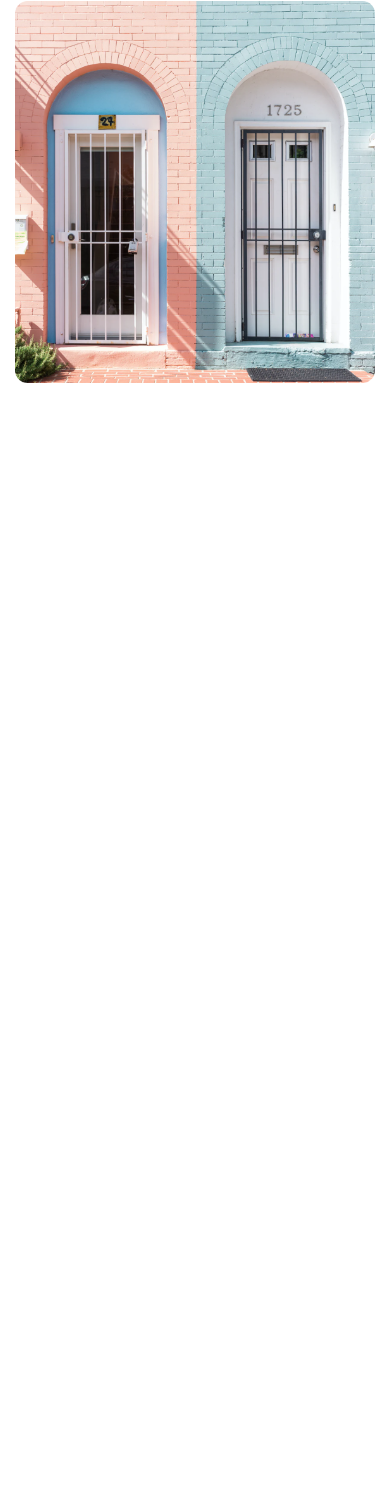
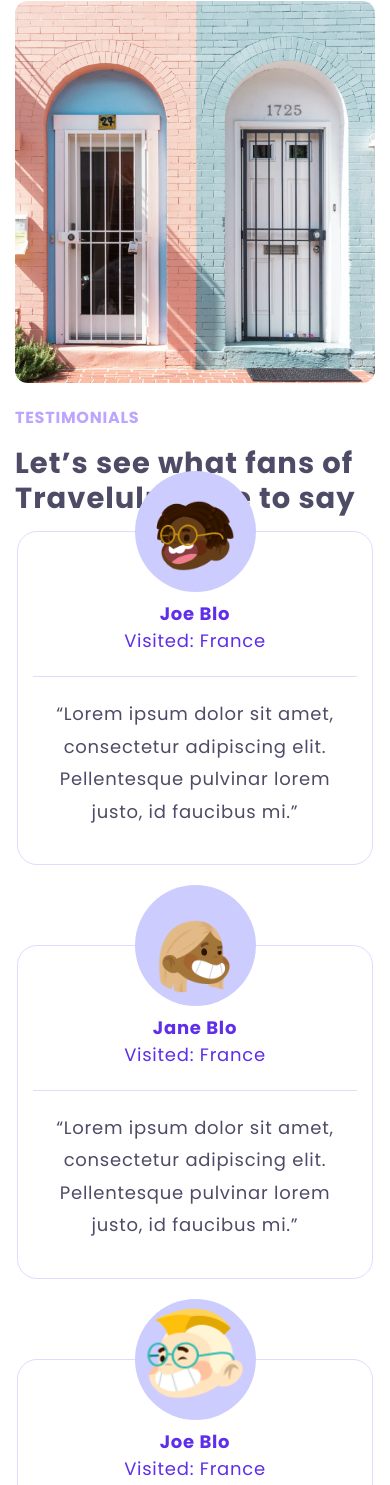
Before and after one commit to tahminajs76/TRAVEL, a plain HTML site: page index.html in a window 390 px wide. Shown: the part 4060-5545 px from the top of the page. Before the commit the page ends 4450 px from the top, so only its background shows below. Drawn offline with Linux system fonts and the light colour scheme; files whose address does not match are found by name.

Commit message:
finished comments

```diff
--- a/css/style.css
+++ b/css/style.css
@@ -336,6 +336,120 @@ button {
   height: auto;
 }
 
+/* comments */
+
+.comments__content {
+  display: flex;
+  align-items: center;
+  justify-content: space-between;
+  margin-top: 32px;
+}
+
+.comments__title {
+  color: #4e4b66;
+  font-size: 48px;
+  font-style: normal;
+  font-weight: 700;
+  line-height: 50px;
+  letter-spacing: 1px;
+  padding-bottom: 16px;
+  position: relative;
+  max-width: 45%;
+}
+.comments__title::after {
+  position: absolute;
+  content: "TESTIMONIALS";
+  color: #bca4ff;
+  font-family: Poppins;
+  font-size: 16px;
+  font-weight: 600;
+  line-height: 1.5;
+  letter-spacing: 0.75px;
+  left: 0;
+  top: -40px;
+}
+
+.comments__buttons {
+  display: flex;
+  gap: 32px;
+}
+
+.comments__buttons div {
+  width: 77px;
+  height: 77px;
+  cursor: pointer;
+}
+
+.comments__buttons div img {
+  width: 100%;
+  height: 100%;
+}
+
+.comments__cards {
+  grid-template-columns: repeat(3, 1fr);
+  gap: 32px;
+}
+
+.comments__cards .card {
+  border-radius: 20px;
+  border: 1px solid #e4daff;
+  padding: 42px 33px;
+  display: flex;
+  text-align: center;
+  flex-direction: column;
+  align-items: center;
+  position: relative;
+}
+
+.comments__cards .card .card__img {
+  position: absolute;
+  top: -61px;
+  width: 121px;
+  height: 121px;
+  background: #cdccff;
+  border-radius: 50%;
+}
+
+.comments__cards .card .card__img img {
+  width: 100%;
+  height: 100%;
+}
+
+.card__name {
+  color: #5f2eea;
+  text-align: center;
+  font-size: 18px;
+  font-style: normal;
+  font-weight: 600;
+  line-height: 1.5;
+  letter-spacing: 0.75px;
+  margin: 0;
+  margin-top: 32px;
+}
+
+.comments__cards .card .card__place {
+  color: #5f2eea;
+  font-size: 18px;
+  font-style: normal;
+  font-weight: 400;
+  line-height: 1.5;
+  letter-spacing: 0.75px;
+  margin: 0;
+  margin-bottom: 22px;
+}
+
+.comments__cards .card .card__texts {
+  border-top: 1px solid #e4daff;
+  color: #4e4b66;
+  text-align: center;
+  font-size: 18px;
+  font-style: normal;
+  font-weight: 400;
+  line-height: 1.8;
+  letter-spacing: 0.75px;
+  padding-top: 21px;
+}
+
 @media screen and (max-width: 1300px) {
   .container {
     padding-left: 30px;
@@ -398,6 +512,11 @@ button {
 
   .places__texts {
     max-width: 40%;
+  }
+
+  .comments__title {
+    font-size: 36px;
+    line-height: 1.2;
   }
 }
 
@@ -465,6 +584,32 @@ button {
   .places__texts {
     max-width: 100%;
   }
+
+  .comments__content {
+    align-items: start;
+    flex-direction: column;
+  }
+
+  .comments__title {
+    max-width: 100%;
+    margin-bottom: 0;
+  }
+
+  .comments__buttons {
+    width: 100%;
+    justify-content: center;
+    margin-bottom: 32px;
+    gap: 64px;
+  }
+
+  .comments__cards {
+    grid-template-columns: repeat(2, 1fr);
+    row-gap: 80px;
+  }
+
+  .comments__cards .card {
+    padding: 36px 15px;
+  }
 }
 
 @media screen and (max-width: 770px) {
@@ -504,6 +649,20 @@ button {
   .places__imgs {
     grid-template-columns: 1fr;
   }
+
+  .comments__cards {
+    grid-template-columns: 1fr;
+  }
+
+  .comments__cards .card {
+    width: 70%;
+    margin: 0 auto;
+  }
+
+  .comments__cards .card .card__texts {
+    width: 90%;
+    margin: 0 auto;
+  }
 }
 
 @media screen and (max-width: 550px) {
@@ -518,6 +677,10 @@ button {
 
   .card__number {
     font-size: 32px;
+  }
+
+  .comments__buttons {
+    display: none;
   }
 }
 
@@ -566,6 +729,20 @@ button {
   .places__title {
     font-size: 29px;
   }
+
+  .comments__cards .card {
+    width: 90%;
+    margin: 0 auto;
+  }
+
+  .comments__cards .card .card__texts {
+    width: 100%;
+    margin: 0 auto;
+  }
+
+  .comments__title {
+    font-size: 29px;
+  }
 }
 
 @media screen and (max-width: 320px) {
@@ -576,8 +753,7 @@ button {
   .header-title {
     width: 25px;
   }
-}
-@media screen and (max-width: 320px) {
+
   .hero__title {
     font-size: 28px;
     line-height: 35px;
--- a/index.html
+++ b/index.html
@@ -142,6 +142,58 @@
           </div>
         </div>
       </section>
+      <section class="comments">
+        <div class="comments__container container">
+          <div class="comments__content">
+            <h1 class="comments__title">
+              Let’s see what fans of Travelulu have to say
+            </h1>
+            <div class="comments__buttons">
+              <div class="left-arrow-btn">
+                <img src="images/Button with Icon Only (4).png" alt="" />
+              </div>
+              <div class="right-arrow-btn">
+                <img src="images/Button with Icon Only (3).png" alt="" />
+              </div>
+            </div>
+          </div>
+          <div class="comments__cards grid">
+            <div class="card">
+              <div class="card__img">
+                <img src="images/Avatar face.png" alt="" />
+              </div>
+              <h2 class="card__name">Joe Blo</h2>
+              <h3 class="card__place">Visited: France</h3>
+              <div class="card__texts">
+                “Lorem ipsum dolor sit amet, consectetur adipiscing elit.
+                Pellentesque pulvinar lorem justo, id faucibus mi.”
+              </div>
+            </div>
+            <div class="card">
+              <div class="card__img">
+                <img src="images/Avatar face 2.png" alt="" />
+              </div>
+              <h2 class="card__name">Jane Blo</h2>
+              <h3 class="card__place">Visited: France</h3>
+              <div class="card__texts">
+                “Lorem ipsum dolor sit amet, consectetur adipiscing elit.
+                Pellentesque pulvinar lorem justo, id faucibus mi.”
+              </div>
+            </div>
+            <div class="card">
+              <div class="card__img">
+                <img src="images/Avatar 3.png" alt="" />
+              </div>
+              <h2 class="card__name">Joe Blo</h2>
+              <h3 class="card__place">Visited: France</h3>
+              <div class="card__texts">
+                “Lorem ipsum dolor sit amet, consectetur adipiscing elit.
+                Pellentesque pulvinar lorem justo, id faucibus mi.”
+              </div>
+            </div>
+          </div>
+        </div>
+      </section>
     </div>
   </body>
 </html>
```
Also changed, not shown: images/Avatar 3.png (added), images/Avatar face 2.png (added), images/Avatar face.png (added), images/Button with Icon Only (3).png (added), images/Button with Icon Only (4).png (added).
